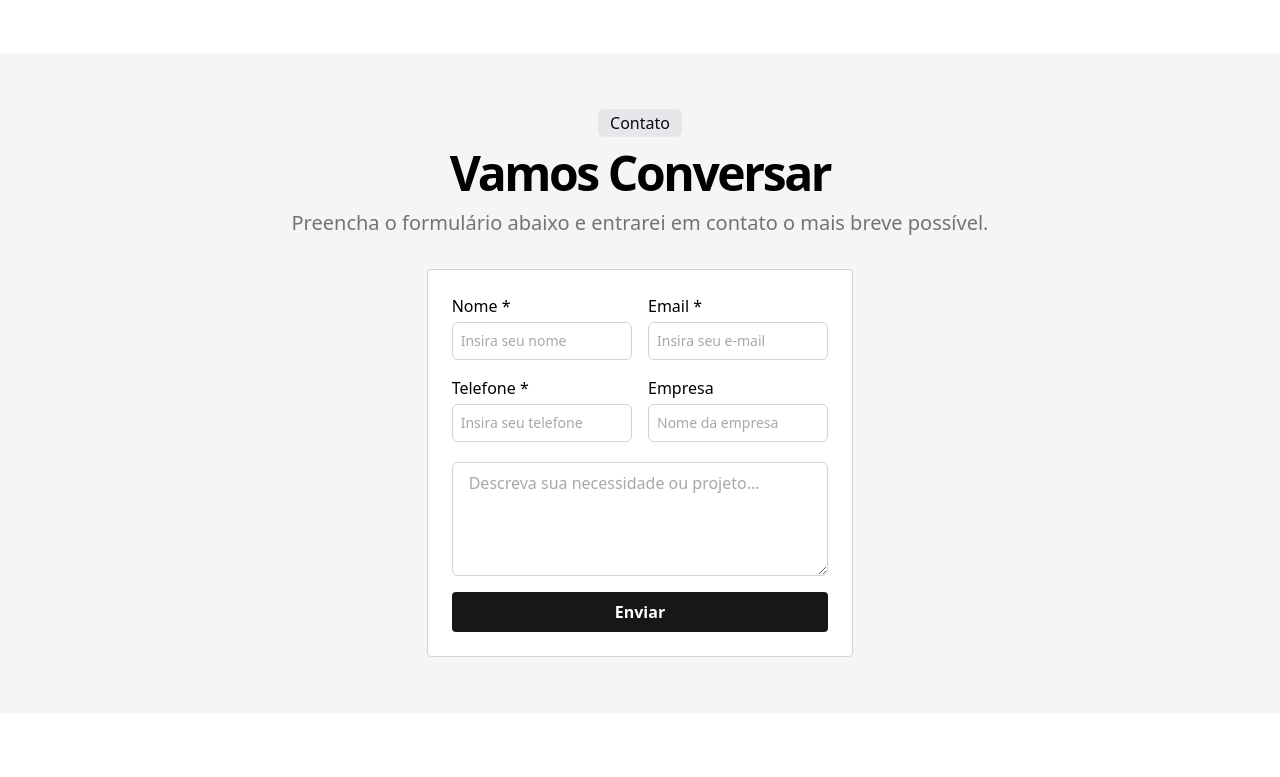
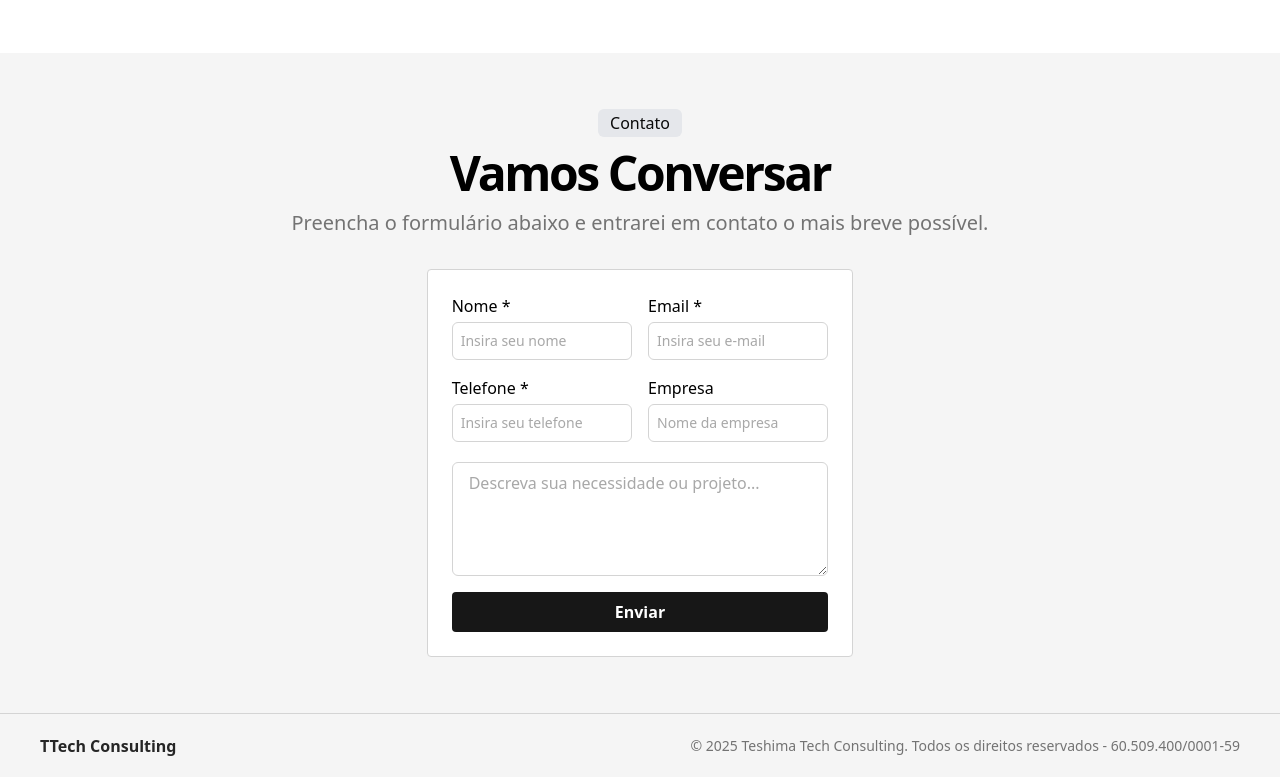
Before and after one commit to MuriloTeshima/teshimatech, a Next.js app: page / in a window 1280 px wide. Shown: the part 3377-4154 px from the top of the page. Before the commit the page ends 4090 px from the top, so only its background shows below. Built offline with nearby package versions, Linux system fonts and the light colour scheme.

Commit message:
Footer finalizado

```diff
--- a/src/app/layout.jsx
+++ b/src/app/layout.jsx
@@ -1,5 +1,6 @@
 import { Geist, Geist_Mono } from "next/font/google"
 import Header from "@/components/layout/navbar"
+import Footer from "@/components/layout/footer"
 import "./globals.css"
 
 const geistSans = Geist({
@@ -23,6 +24,7 @@ export default function RootLayout({ children }) {
       <body>
         <Header />
         {children}
+        <Footer />
       </body>
     </html>
   )
--- /dev/null
+++ b/src/components/layout/footer.jsx
@@ -0,0 +1,19 @@
+import Image from "next/image"
+import { ChevronLeft, ChevronRight } from "lucide-react"
+
+export default function Footer() {
+  const copy_year = new Date().getFullYear()
+  return (
+    <div className="w-full h-16 flex flex-row items-center justify-between px-10 bg-neutral-100 border-t-1 border-neutral-300">
+      <div>
+        <h1 className="font-semibold text-neutral-800">TTech Consulting</h1>
+      </div>
+      <div>
+        <h2 className="text-sm text-neutral-500">
+          &#169; {copy_year} Teshima Tech Consulting. Todos os direitos
+          reservados - 60.509.400/0001-59
+        </h2>
+      </div>
+    </div>
+  )
+}
```
